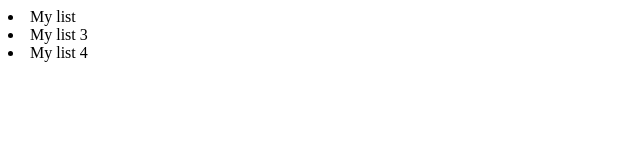
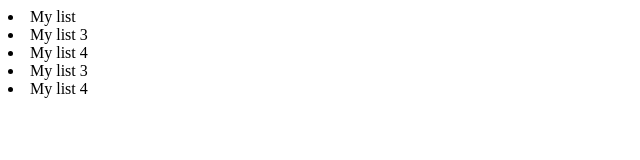
Before and after one commit to AejazJSPM/Aejaz, a plain HTML site: page index.html in a window 1280 px wide. Shown: the whole page, without its empty margins (0-640 px from the left). Drawn offline with Linux system fonts and the light colour scheme.

Commit message:
Changes made

```diff
--- a/index.html
+++ b/index.html
@@ -9,5 +9,7 @@
     <li>My list </li>
     <li>My list 3</li>
     <li>My list 4</li>
+    <li>My list 3</li>
+    <li>My list 4</li>
 </body>
 </html>
```
